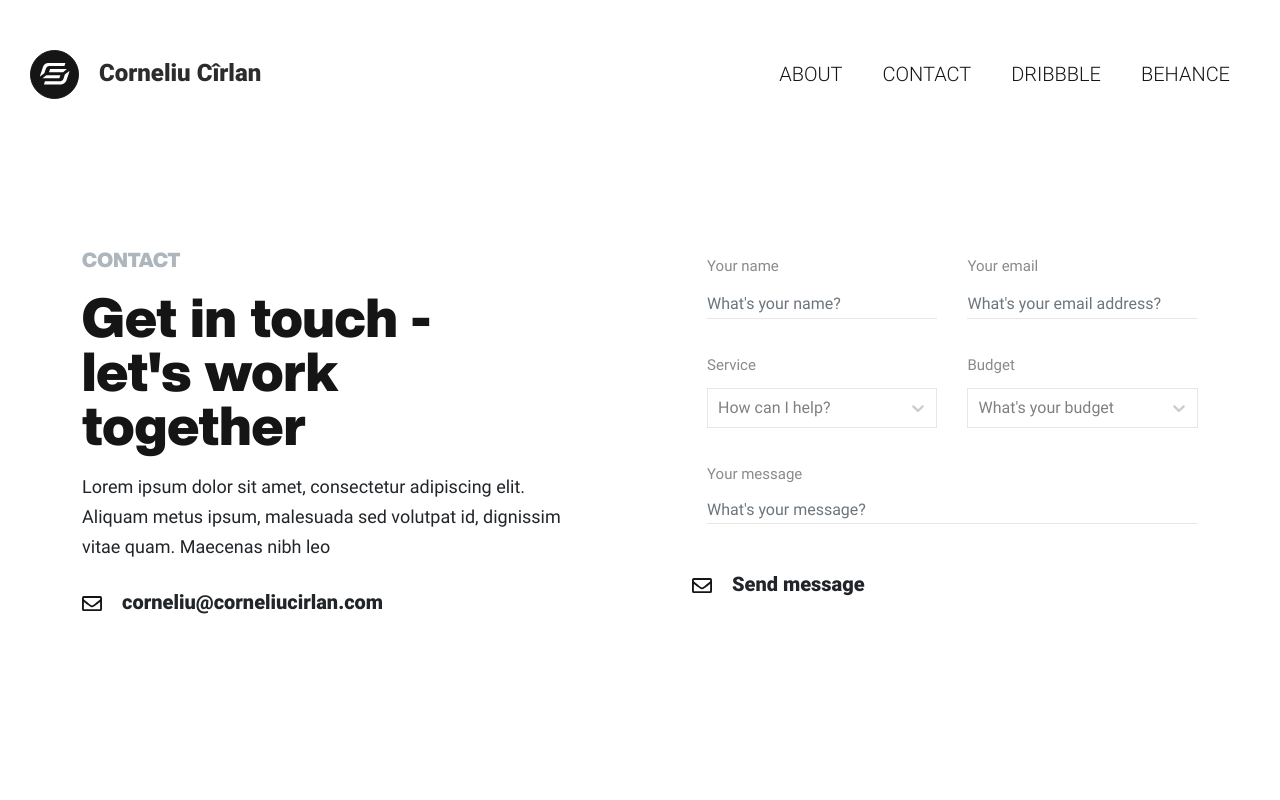
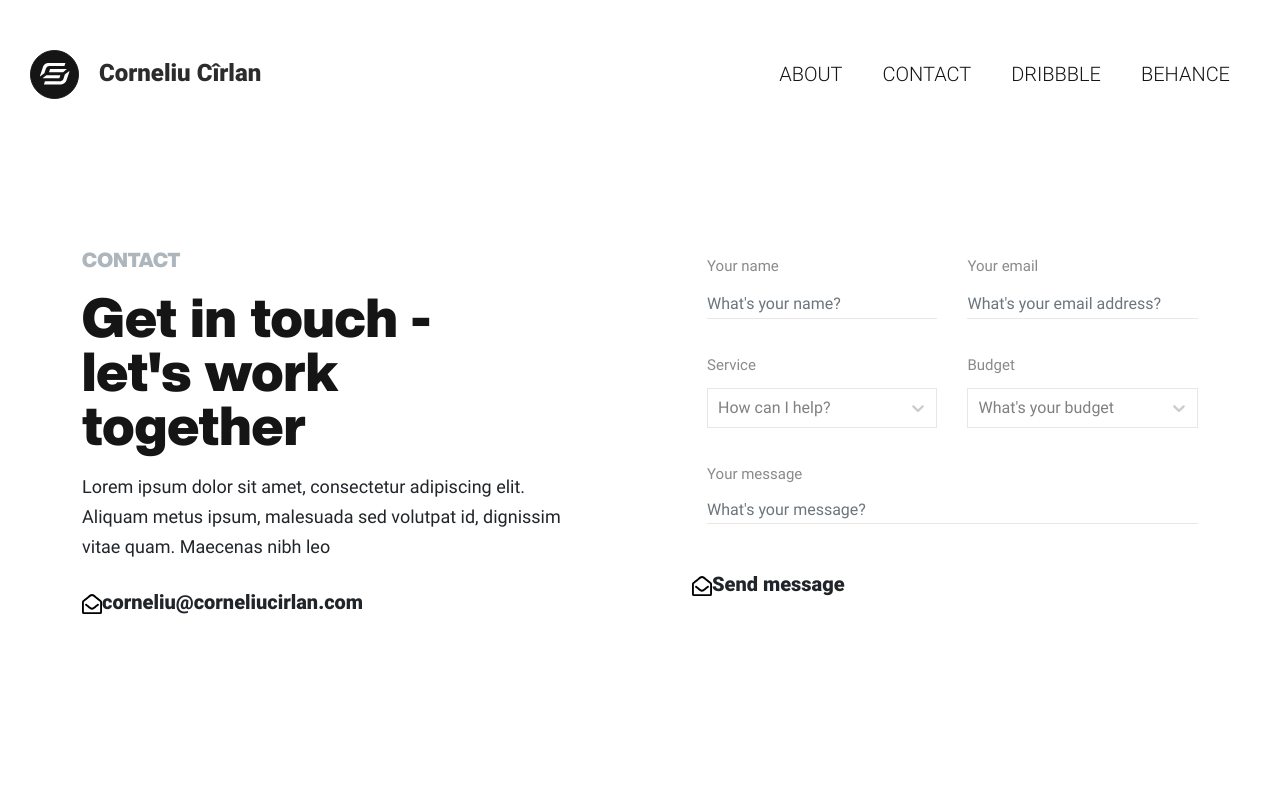
Before and after one commit to corneliucirlan/cornelius, a Next.js app: page /contact in a window 1280 px wide. Shown: the top 800 px of the page. Built offline with nearby package versions, Linux system fonts and the light colour scheme.

Commit message:
Changed button icon

```diff
--- a/components/Button.js
+++ b/components/Button.js
@@ -3,8 +3,8 @@ export default ({classes = '', href, text, icon = false, submit = false}) => {
 	if (submit)
 		return (
 			<button type='submit' className={`btn${classes}`}>
-				<svg className='envelope' xmlns="http://www.w3.org/2000/svg" width="20" height="15" viewBox="0 0 20 15">
-					<path className='path' data-name="Path 16" d="M18.125,64H1.875A1.875,1.875,0,0,0,0,65.875v11.25A1.875,1.875,0,0,0,1.875,79h16.25A1.875,1.875,0,0,0,20,77.125V65.875A1.875,1.875,0,0,0,18.125,64Zm0,1.875v1.594c-.876.713-2.272,1.822-5.257,4.16-.658.517-1.961,1.761-2.868,1.746-.907.015-2.21-1.229-2.868-1.746-2.985-2.337-4.381-3.446-5.257-4.16V65.875ZM1.875,77.125v-7.25c.9.713,2.164,1.713,4.1,3.228.854.672,2.349,2.156,4.026,2.147,1.669.009,3.145-1.453,4.026-2.146,1.935-1.515,3.2-2.516,4.1-3.229v7.25Z" transform="translate(0 -64)" fill="#fff"/>
+				<svg className='svg-icon' xmlns="http://www.w3.org/2000/svg" width="20" height="20" viewBox="0 0 20 20">
+					<path className='path' d="M19.32,6.426c-.183-.152-4.364-3.514-5.283-4.244C13.173,1.492,11.7,0,10,0S6.85,1.473,5.963,2.182c-.956.76-5.12,4.109-5.279,4.24A1.875,1.875,0,0,0,0,7.871V18.125A1.875,1.875,0,0,0,1.875,20h16.25A1.875,1.875,0,0,0,20,18.125V7.871a1.875,1.875,0,0,0-.68-1.445ZM18.125,17.891a.234.234,0,0,1-.234.234H2.109a.234.234,0,0,1-.234-.234V7.982A.234.234,0,0,1,1.962,7.8c.62-.5,4.25-3.42,5.17-4.152C7.842,3.081,9.078,1.875,10,1.875S12.182,3.1,12.868,3.648c.921.732,4.551,3.652,5.171,4.153a.234.234,0,0,1,.087.182Zm-1.25-7.332a.469.469,0,0,1-.068.663c-1.132.909-2.315,1.859-2.771,2.221-.887.709-2.349,2.182-4.037,2.182s-3.175-1.494-4.037-2.182c-.441-.35-1.631-1.305-2.771-2.221a.469.469,0,0,1-.068-.663l.6-.724a.469.469,0,0,1,.655-.067c1.118.9,2.288,1.837,2.756,2.21.686.548,1.942,1.773,2.868,1.773s2.158-1.206,2.868-1.773c.469-.372,1.638-1.311,2.756-2.21a.469.469,0,0,1,.655.067l.6.724Z"/>
 				</svg>
 				<span>{text}</span>
 			</button>
@@ -13,8 +13,8 @@ export default ({classes = '', href, text, icon = false, submit = false}) => {
 		return (
 			<a href={href} className={`btn${classes}`} target={icon ? '_blank' : '_self'}>
 				{icon &&
-				<svg className='envelope' xmlns="http://www.w3.org/2000/svg" width="20" height="15" viewBox="0 0 20 15">
-					<path className='path' data-name="Path 16" d="M18.125,64H1.875A1.875,1.875,0,0,0,0,65.875v11.25A1.875,1.875,0,0,0,1.875,79h16.25A1.875,1.875,0,0,0,20,77.125V65.875A1.875,1.875,0,0,0,18.125,64Zm0,1.875v1.594c-.876.713-2.272,1.822-5.257,4.16-.658.517-1.961,1.761-2.868,1.746-.907.015-2.21-1.229-2.868-1.746-2.985-2.337-4.381-3.446-5.257-4.16V65.875ZM1.875,77.125v-7.25c.9.713,2.164,1.713,4.1,3.228.854.672,2.349,2.156,4.026,2.147,1.669.009,3.145-1.453,4.026-2.146,1.935-1.515,3.2-2.516,4.1-3.229v7.25Z" transform="translate(0 -64)" fill="#fff"/>
+				<svg className='svg-icon' xmlns="http://www.w3.org/2000/svg" width="20" height="20" viewBox="0 0 20 20">
+					<path className='path' d="M19.32,6.426c-.183-.152-4.364-3.514-5.283-4.244C13.173,1.492,11.7,0,10,0S6.85,1.473,5.963,2.182c-.956.76-5.12,4.109-5.279,4.24A1.875,1.875,0,0,0,0,7.871V18.125A1.875,1.875,0,0,0,1.875,20h16.25A1.875,1.875,0,0,0,20,18.125V7.871a1.875,1.875,0,0,0-.68-1.445ZM18.125,17.891a.234.234,0,0,1-.234.234H2.109a.234.234,0,0,1-.234-.234V7.982A.234.234,0,0,1,1.962,7.8c.62-.5,4.25-3.42,5.17-4.152C7.842,3.081,9.078,1.875,10,1.875S12.182,3.1,12.868,3.648c.921.732,4.551,3.652,5.171,4.153a.234.234,0,0,1,.087.182Zm-1.25-7.332a.469.469,0,0,1-.068.663c-1.132.909-2.315,1.859-2.771,2.221-.887.709-2.349,2.182-4.037,2.182s-3.175-1.494-4.037-2.182c-.441-.35-1.631-1.305-2.771-2.221a.469.469,0,0,1-.068-.663l.6-.724a.469.469,0,0,1,.655-.067c1.118.9,2.288,1.837,2.756,2.21.686.548,1.942,1.773,2.868,1.773s2.158-1.206,2.868-1.773c.469-.372,1.638-1.311,2.756-2.21a.469.469,0,0,1,.655.067l.6.724Z"/>
 				</svg>}
 				<span>{text}</span>
 			</a>
```
